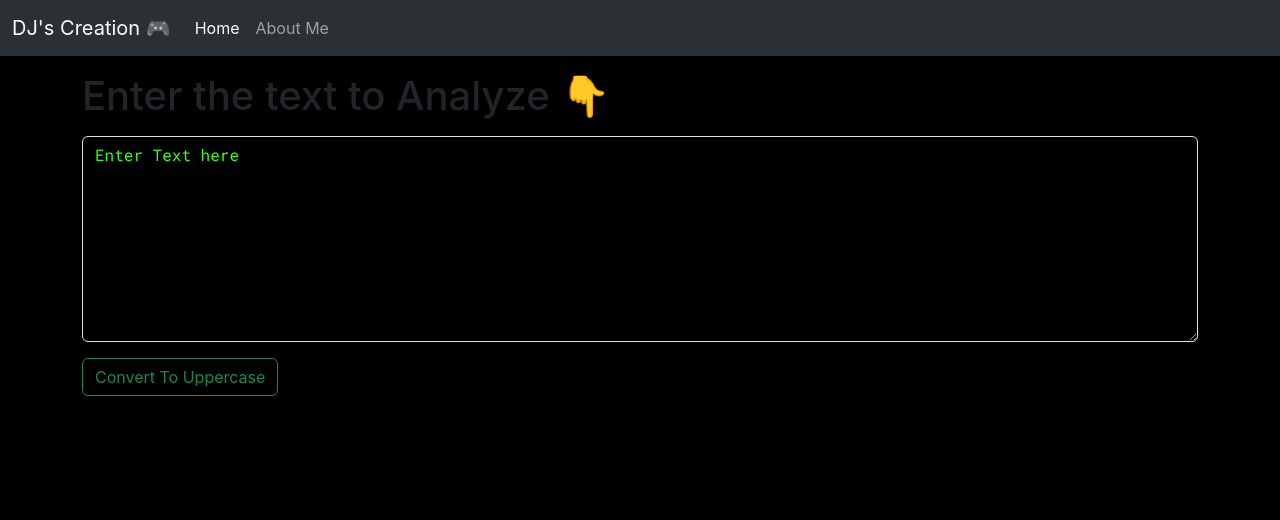
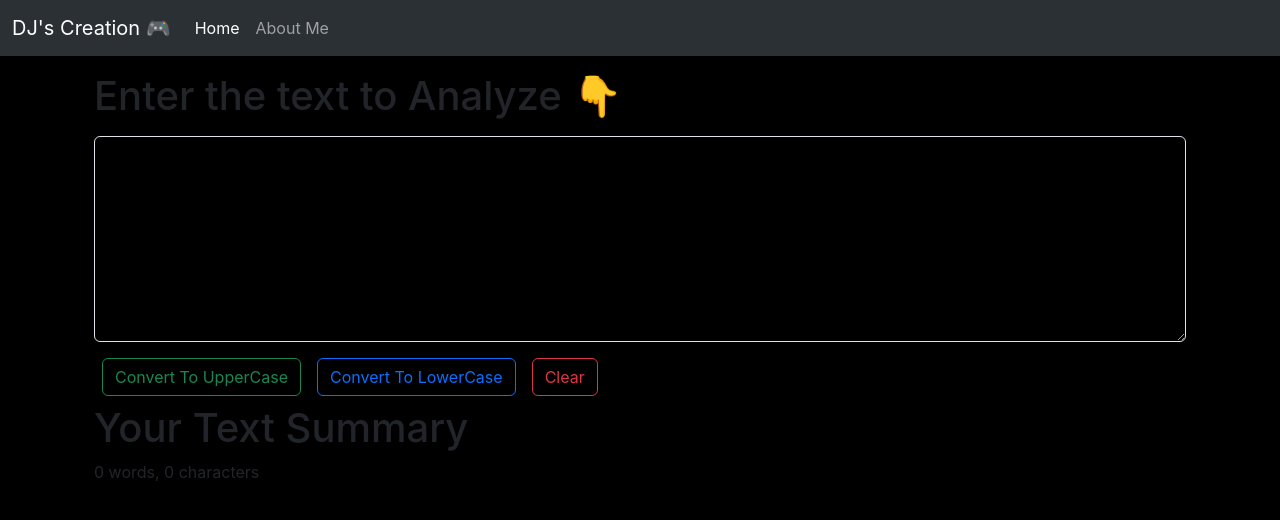
Before and after one commit to DJMONSTER0212/react-js, a React (Create React App) app: page / in a window 1280 px wide. Shown: the top 520 px of the page. Built offline with nearby package versions, Linux system fonts and the light colour scheme.

Commit message:
learnt about light mode and dark mode and came to know how to compare javascript objects easily.

```diff
--- a/src/App.js
+++ b/src/App.js
@@ -1,15 +1,19 @@
 // import logo from './logo.svg';
+import { useState } from 'react';
 import './App.css';
 import Navbar from './components/Navbar';
 import TextForm from './components/TextForm';
+// import About from './components/About';
 
 function App() {
+  const [darkmode,setDarkMode] = useState(false);  /// wether dark mode is enabled or not
   return (    //react k ander jsx mai app sirf ek hi element return kar sakte hai
   // <> it is know as jsx fragmants and we use this to send multiple elements
   <>
   <Navbar title="DJ's Creation 🎮" AboutText="About Me"/>
   <div className="container my-3">
     <TextForm heading="Enter the text to Analyze 👇" />
+    {/* <About/> */}
   </div>
   </>
   );
--- a/src/components/TextForm.js
+++ b/src/components/TextForm.js
@@ -6,20 +6,37 @@
         let newText = text.toUpperCase();
         setText(newText);
     }
+    const handleLowClick = ()=>{
+        // console.log("UpperCase was clicked"+ text);
+        let newText = text.toLowerCase();
+        setText(newText);
+    }
     const handleOnChange  = (event)=>{
         // console.log("On change")
         setText(event.target.value);
     }
-    const [text, setText] = useState("Enter Text here");  //text is a variable , setText is a function|| sabse pehle imported use state hook from react || text k ander = "Enter text here" reh jaayega , default value hai aur jab bhi text ko update karenge toh is function k saath karenge
+    const cleatText = ()=>{
+      setText("");
+    }
+    const [text, setText] = useState("");  //text is a variable , setText is a function|| sabse pehle imported use state hook from react || text k ander = "Enter text here" reh jaayega , default value hai aur jab bhi text ko update karenge toh is function k saath karenge
     // text  = "new text" // wrong way to change the state
     // setText("new Text"); // correct way to change the state
   return (
-    <div>
+    <>
+    <div className='container'>
         <h1 className='my-3'>{props.heading}</h1>
         <div className="mb-3">
         <textarea className="form-control" onChange={handleOnChange} value={text} id="mybox" rows="8"></textarea>
         </div>
-        <button className="btn btn-outline-success" onClick={handleUpClick}>Convert To Uppercase</button>
+        <button className="btn btn-outline-success mx-2" onClick={handleUpClick}>Convert To UpperCase</button>
+        <button className="btn btn-outline-primary mx-2" onClick={handleLowClick}>Convert To LowerCase</button>
+        <button className="btn btn-outline-danger mx-2" onClick={cleatText}>Clear</button>
     </div>
+    <div className="container my-2">
+      <h1>Your Text Summary</h1>
+      <p>{text.split(" ").length -1} words, {text.length} characters</p>
+      {/* <h2>Preview</h2   */}
+    </div>
+    </>
   )
 }
```
